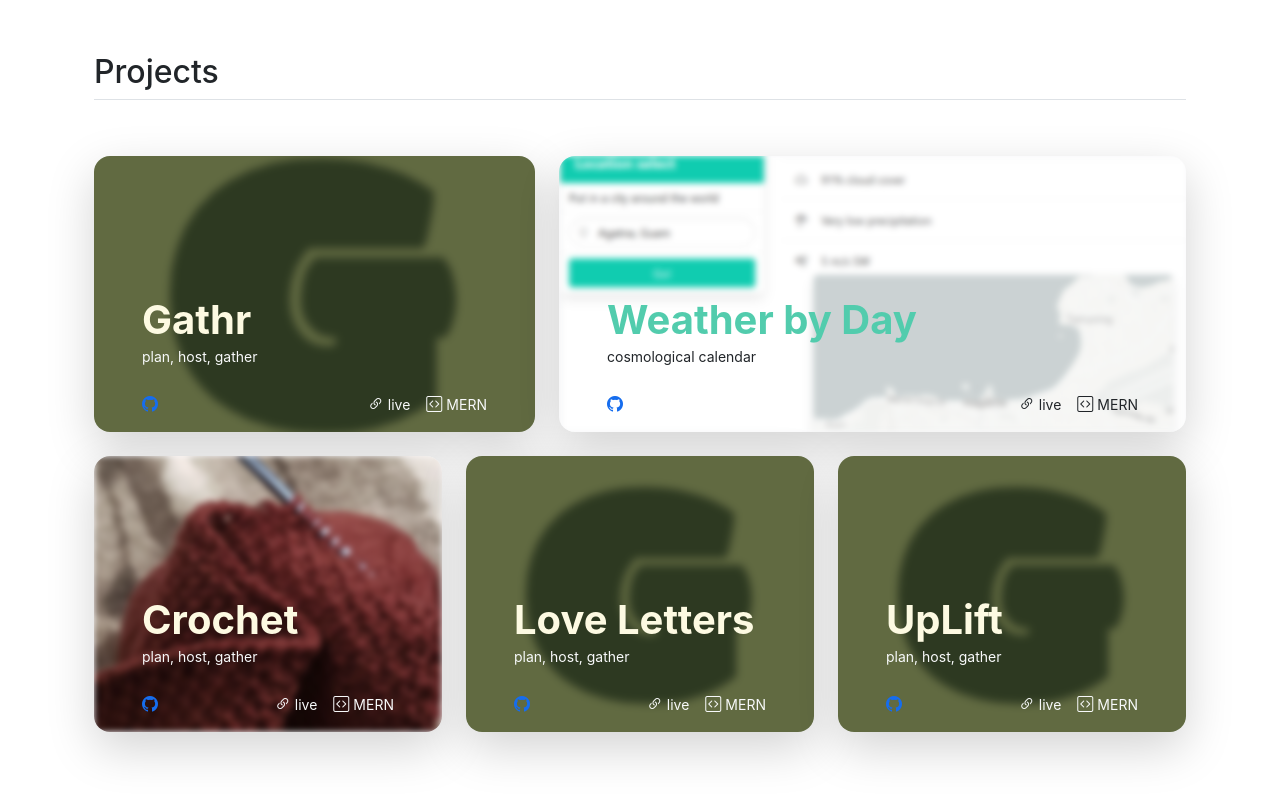
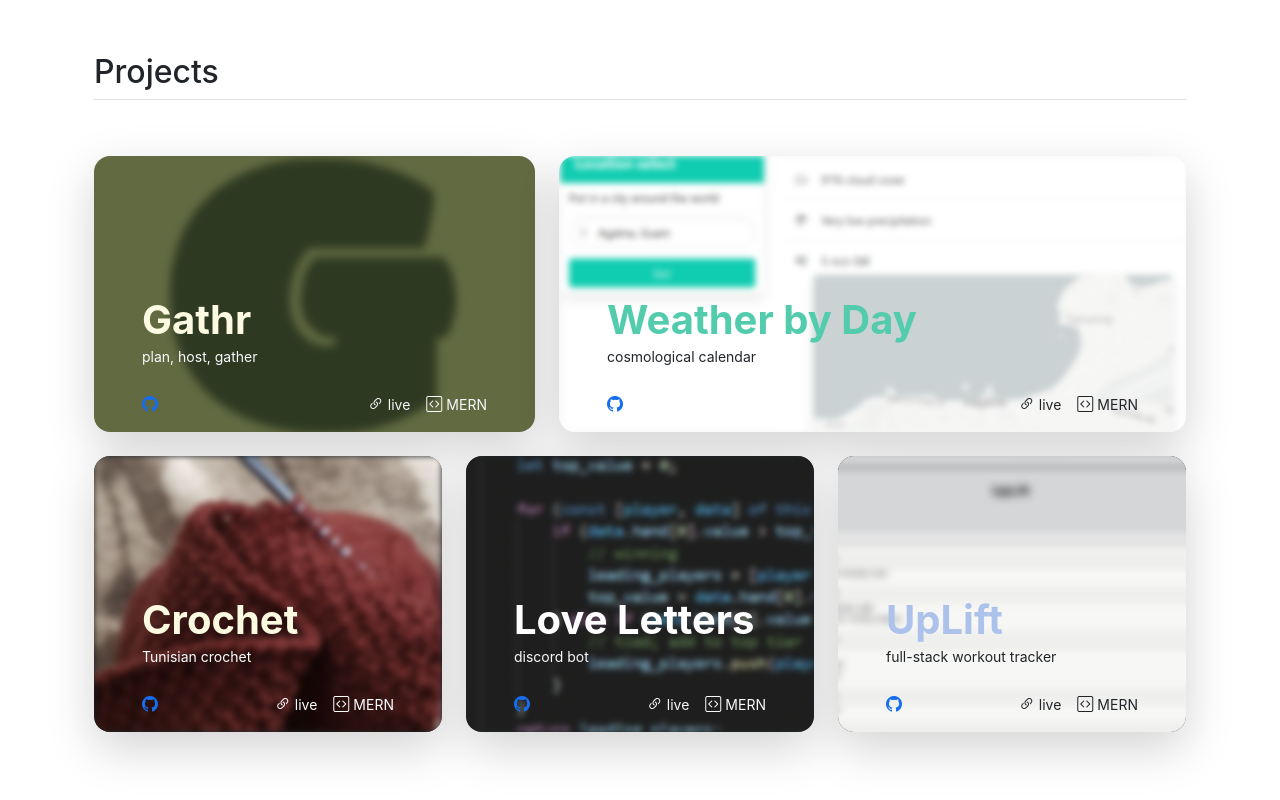
Before and after one commit to abel-baker/react-portfolio, a React (Create React App) app: page / in a window 1280 px wide. Shown: the part 488-1288 px from the top of the page. Built offline with nearby package versions, Linux system fonts and the light colour scheme.

Commit message:
Update data.js

```diff
--- a/src/assets/data.js
+++ b/src/assets/data.js
@@ -2,6 +2,7 @@ import loveletters from '../assets/img/js.webp';
 import weatherbyday from '../assets/img/weatherbyday.PNG';
 import gathr from '../assets/img/gathr.png';
 import crochet from '../assets/img/crochet.webp';
+import uplift from '../assets/img/uplift.png';
 
 export default [
   {
@@ -15,8 +16,17 @@ export default [
     articleClass: 'text-light bg-light',
     divClass: 'text-light',
     bgImg: gathr,
-    bgFilter: '',
-    bgTransform: 'scale(1.4)'
+    bgTransform: 'scale(1.4)',
+    icons: [
+      {
+        i: "bi-link-45deg",
+        t: "live"
+      },
+      {
+        i: "bi-code-square",
+        t: "MERN"
+      }
+    ]
   },
   {
     id: 2,
@@ -29,43 +39,64 @@ export default [
     articleClass: 'text-dark bg-light',
     divClass: 'text-dark',
     bgImg: weatherbyday,
+    icons: [
+      {
+        i: "bi-link-45deg",
+        t: "live"
+      },
+      {
+        i: "bi-code-square",
+        t: "javascript"
+      }
+    ]
   },
   {
     id: 3,
     title: 'Crochet',
-    subtitle: 'plan, host, gather',
-    link: 'https://gathr.herokuapp.com/',
-    github: 'https://github.com/Rbenney15/gathr',
+    subtitle: 'Tunisian crochet',
+    link: '',
+    github: '',
     titleColor: '#fefae0ff',
-    articleClass: 'text-light bg-light',
-    divClass: 'text-light',
+    articleClass: 'text-white bg-dark',
+    divClass: 'text-white',
     bgImg: crochet,
-    bgFilter: '',
-    bgTransform: ''
+    icons: [
+      {
+        i: "bi-geo-alt",
+        t: "irl"
+      },
+      {
+        i: "bi-code-square",
+        t: "yarn"
+      }
+    ]
   },
   {
     id: 4,
     title: 'Love Letters',
-    subtitle: 'plan, host, gather',
-    link: 'https://gathr.herokuapp.com/',
-    github: 'https://github.com/Rbenney15/gathr',
-    titleColor: '#fefae0ff',
-    articleClass: 'text-light bg-light',
+    subtitle: 'discord bot',
+    link: '',
+    github: '',
+    articleClass: 'text-light bg-dark',
     divClass: 'text-light',
-    bgImg: gathr,
-    bgFilter: '',
-    bgTransform: 'scale(1.4)'
+    bgImg: loveletters,
+    icons: [
+      {
+        i: "bi-code-square",
+        t: "js"
+      }
+    ]
   },
   {
     id: 5,
     title: 'UpLift',
-    subtitle: 'plan, host, gather',
-    link: 'https://gathr.herokuapp.com/',
-    github: 'https://github.com/Rbenney15/gathr',
-    titleColor: '#fefae0ff',
-    articleClass: 'text-light bg-light',
-    divClass: 'text-light',
-    bgImg: gathr,
+    subtitle: 'full-stack workout tracker',
+    link: 'https://uplift-srb.herokuapp.com/',
+    github: 'https://github.com/Rbenney15/UpLift',
+    titleColor: 'rgb(170, 194, 240)',
+    articleClass: 'text-dark bg-dark',
+    divClass: 'text-dark',
+    bgImg: uplift,
     bgFilter: '',
     bgTransform: 'scale(1.4)'
   },
```
